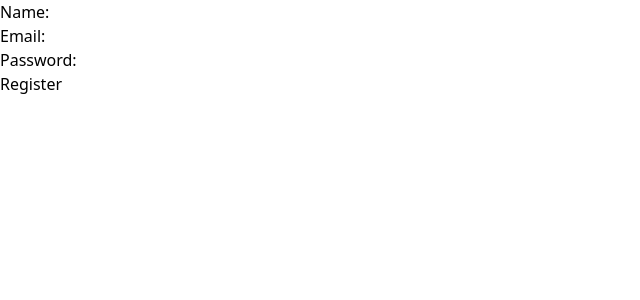
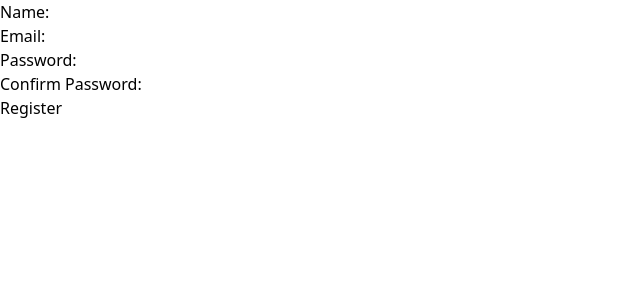
Before and after one commit to ben-cuff/virtual-paper-trading, a Next.js app: page /register in a window 1280 px wide. Shown: the top 300 px of the page, without its empty margins (0-640 px from the left). Built offline with nearby package versions, Linux system fonts and the light colour scheme; no server answers.

Commit message:
deleted not useful api calls

```diff
--- a/src/app/register/page.tsx
+++ b/src/app/register/page.tsx
@@ -15,11 +15,15 @@ export default function Register() {
 	const [name, setName] = useState("");
 	const [email, setEmail] = useState("");
 	const [password, setPassword] = useState("");
+	const [passwordCopy, setPasswordCopy] = useState("");
 
 	const handleSubmit = async (e: React.FormEvent<HTMLFormElement>) => {
 		e.preventDefault();
 
-		console.log(name, email, password);
+		if (password !== passwordCopy) {
+			alert("Make sure the passwords are the same")
+			return;
+		}
 
 		const response = await fetch(
 			`${process.env.NEXT_PUBLIC_API_URL}/users`,
@@ -77,6 +81,16 @@ export default function Register() {
 					required
 				/>
 			</div>
+			<div>
+				<label htmlFor="passwordCopy">Confirm Password:</label>
+				<input
+					type="password"
+					id="passwordCopy"
+					value={passwordCopy}
+					onChange={(e) => setPasswordCopy(e.target.value)}
+					required
+				/>
+			</div>
 			<button type="submit">Register</button>
 		</form>
 	);
--- a/src/app/util/get-candle.ts
+++ /dev/null
@@ -1,18 +0,0 @@
-export default async function getCandle(
-	symbol: string,
-	resolution: string,
-	from: string,
-	to: string
-) {
-	const response = await fetch(
-		`api/stocks/getCandle?symbol=${symbol}&resolution=${resolution}&from=${from}&to=${to}`
-	);
-
-	if (!response.ok) {
-		throw new Error(`HTTP error! status: ${response.status}`);
-	}
-
-	const data = await response.json();
-
-	return data;
-}
--- a/src/app/util/get-stock-data.ts
+++ /dev/null
@@ -1,13 +0,0 @@
-export default async function getStockData(symbol: string) {
-	const response = await fetch(
-		`api/stocks/getStockData?symbol=${symbol}`
-	);
-
-	if (!response.ok) {
-		throw new Error(`HTTP error! status: ${response.status}`);
-	}
-
-	const data = await response.json();
-
-	return data;
-}
--- a/src/components/transact.tsx
+++ b/src/components/transact.tsx
@@ -32,7 +32,20 @@ export default function Transact({ id }: { id: number }) {
 			return;
 		}
 
-		const stockData = await getStockData(stockSymbol);
+		let stockData;
+
+		try {
+			const response = await fetch(`api/stocks/getStockData?symbol=${stockSymbol}`);
+			if (!response.ok) {
+				throw new Error(`HTTP error! status: ${response.status}`);
+			}
+			stockData = await response.json();
+			console.log(JSON.stringify(stockData, null, 2));
+		} catch (error) {
+			console.error("Error fetching stock data:", error);
+			alert("Failed to fetch stock data. Please try again.");
+			return;
+		}
 
 		console.log(JSON.stringify(stockData, null, 2));
 
```
